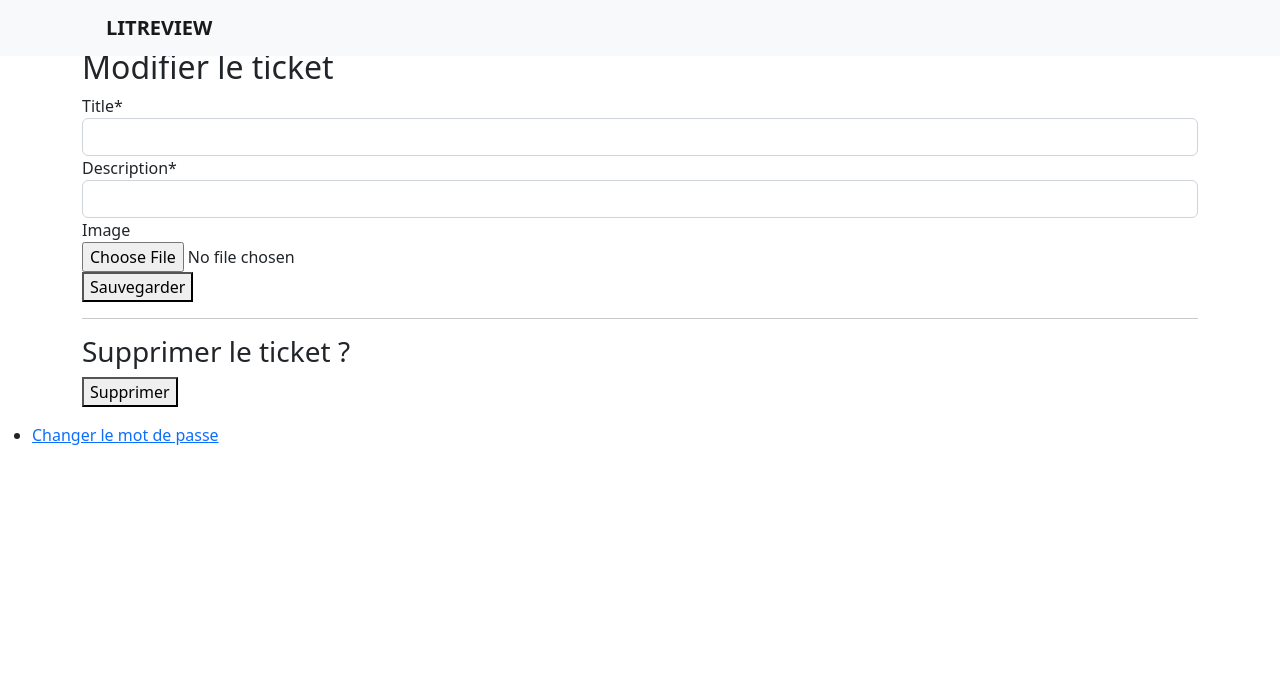
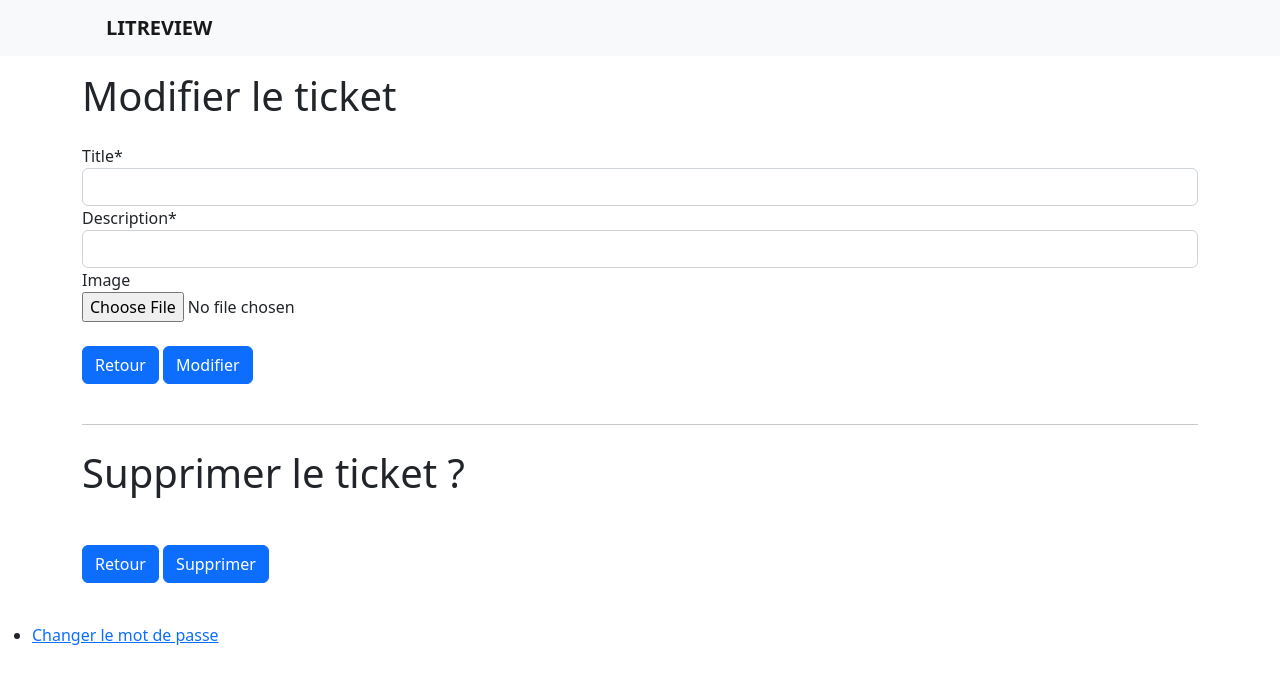
Before and after one commit to TheoSntt/litreview, a Django app: template tickets/templates/tickets/update_ticket.html in a window 1280 px wide. Shown: the top 684 px of the page. Run offline with Django 4.2, Linux system fonts and the light colour scheme; the template is opened without the code that fills it: values that come from a table or form of the project are taken from there, others are empty; some libraries are stand-ins or nearby versions.

Commit message:
Style ticket update page. Submit button now styled. Add a Cancel button.

```diff
--- a/tickets/templates/tickets/update_ticket.html
+++ b/tickets/templates/tickets/update_ticket.html
@@ -2,18 +2,24 @@
 {% load crispy_forms_tags %}
 {% block content %}
 
-<h2>Modifier le ticket</h2>
+<h1 class="my-4">Modifier le ticket</h1>
+
 <form method="post" enctype="multipart/form-data">
     {{ edit_form|crispy }}
     {% csrf_token %}
-    <button type="submit" >Sauvegarder</button>
+    <a class="btn btn-primary my-4" href="{% url 'self-feed' %}">Retour</a>
+    <button type="submit" class="btn btn-primary my-4">Modifier</button>
 </form>
+
 <hr>
-<h3>Supprimer le ticket ?</h3>
+
+<h1 class="my-4">Supprimer le ticket ?</h1>
+
 <form method="post">
     {{ delete_form|crispy }}
     {% csrf_token %}
-    <button type="submit" >Supprimer</button>
+    <a class="btn btn-primary my-4" href="{% url 'self-feed' %}">Retour</a>
+    <button type="submit" class="btn btn-primary my-4">Supprimer</button>
 </form>
 
 {% endblock content %}
```
